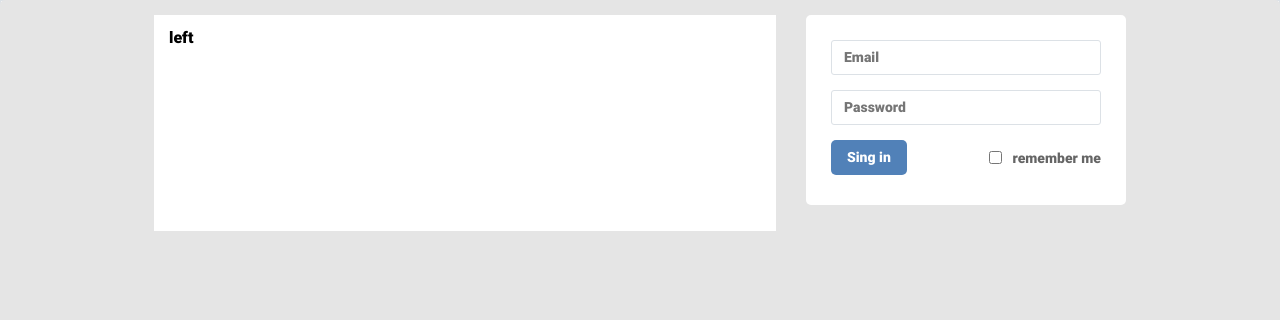
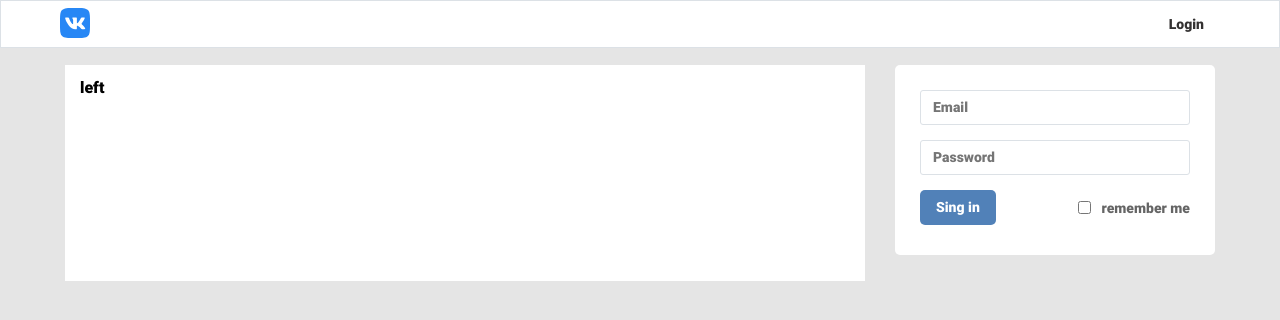
Before and after one commit to Tenebran/social_network, a React (Create React App) app: page /login in a window 1280 px wide. Shown: the top 320 px of the page. Built offline with nearby package versions, Linux system fonts and the light colour scheme; no server answers.

Commit message:
6.2.0 add form-redux

```diff
--- a/package.json
+++ b/package.json
@@ -11,6 +11,7 @@
     "@types/node": "^15.12.2",
     "@types/react": "^17.0.11",
     "@types/react-dom": "^17.0.7",
+    "@types/redux-form": "^8.3.2",
     "@types/uuid": "^8.3.0",
     "axios": "^0.21.1",
     "node-sass": "^4.0.0 || ^5.0.0 || ^6.0.0",
@@ -21,6 +22,7 @@
     "react-redux": "^7.2.4",
     "react-router-dom": "^5.2.0",
     "react-scripts": "4.0.3",
+    "redux-form": "^8.3.7",
     "redux-thunk": "^2.3.0",
     "redux-ts": "^4.3.0",
     "sass": "^1.3.0",
--- a/src/modules/components/Login/Login.scss
+++ b/src/modules/components/Login/Login.scss
@@ -1,13 +1,14 @@
 .login {
-  z-index: 101;
+  z-index: 99;
+  margin: 65px 0 0 0;
   width: 100%;
   border-radius: 5px;
   font-family: 'Roboto-Black';
   font-size: 16px;
   line-height: 25px;
-  padding: 15px;
+
   background-color: #e5e5e5;
-  height: 100vh;
+  height: 94vh;
   width: 100%;
   position: absolute;
   top: 0;
@@ -19,13 +20,13 @@
 
   &__wrapper {
     max-width: 1180px;
-    padding: 0 10px;
     margin: 0 auto;
     display: flex;
+    flex-wrap: wrap;
   }
 
   &__left {
-    width: 622px;
+    width: 800px;
     height: 216px;
     padding: 15px;
     background-color: #fff;
--- a/src/modules/components/Login/Login.tsx
+++ b/src/modules/components/Login/Login.tsx
@@ -1,14 +1,19 @@
 import React from 'react';
 import './Login.scss';
-import LoginForm from './LoginForm/LoginForm';
+import { FormDataType } from './LoginForm/LoginForm';
+import LoginReduxForm from './LoginReduxForm/LoginReduxForm';
 
 export default function Login() {
+  const onSubmit = (formData: FormDataType) => {
+    console.log(formData);
+  };
+
   return (
     <div className="login">
       <div className="login__wrapper">
         <div className="login__left">left</div>
         <div className="login__right">
-          <LoginForm />
+          <LoginReduxForm onSubmit={onSubmit} />
         </div>
       </div>
     </div>
--- a/src/modules/components/Login/LoginForm/LoginForm.tsx
+++ b/src/modules/components/Login/LoginForm/LoginForm.tsx
@@ -1,17 +1,37 @@
 import React from 'react';
+import { Field, InjectedFormProps } from 'redux-form';
 import './LoginForm.scss';
 
-export default function LoginForm() {
+export type FormDataType = {
+  login: string;
+  password: string;
+  rememberMe: boolean;
+};
+
+const LoginForm: React.FC<InjectedFormProps<FormDataType>> = props => {
   return (
-    <form>
-      <input placeholder="Email" className="login__input" />
-      <input placeholder="Password" className="login__input" />
+    <form onSubmit={props.handleSubmit}>
+      <Field placeholder="Email" className="login__input" component={'input'} name={'login'} />
+      <Field
+        placeholder="Password"
+        className="login__input"
+        component={'input'}
+        name={'password'}
+      />
       <div className="login__button_wrapper">
         <button className="login__button">Sing in</button>
         <div className="login__button__chekbox">
-          <input type="checkbox" className="login__checkbox" /> remember me
+          <Field
+            type="checkbox"
+            className="login__checkbox"
+            component={'input'}
+            name={'rememberMe'}
+          />
+          remember me
         </div>
       </div>
     </form>
   );
-}
+};
+
+export default LoginForm;
--- /dev/null
+++ b/src/modules/components/Login/LoginReduxForm/LoginReduxForm.tsx
@@ -0,0 +1,6 @@
+import { reduxForm } from 'redux-form';
+import LoginForm, { FormDataType } from '../LoginForm/LoginForm';
+
+const LoginReduxForm = reduxForm<FormDataType>({ form: 'login' })(LoginForm);
+
+export default LoginReduxForm;
--- a/src/modules/components/Profile/ProfileInfo/ProfileInfo.tsx
+++ b/src/modules/components/Profile/ProfileInfo/ProfileInfo.tsx
@@ -4,7 +4,6 @@
 import './ProfileInfo.scss';
 import ProfileStatus from './ProfileStatus/ProfileStatus';
 import ProfileLokingForJob from './ProfileLokingForJob/ProfileLokingForJob';
-import { preProcessFile } from 'typescript';
 
 type PropsType = {
   profile: ProfileData | undefined;
--- a/src/redux/store/store.tsx
+++ b/src/redux/store/store.tsx
@@ -18,12 +18,14 @@
 } from '../users-reducer';
 import { authReducer, setUserData } from '../auth-reducer';
 import thunkMiddleware from 'redux-thunk';
+import { reducer as formReducer } from 'redux-form';
 
 let reducers = combineReducers({
   profile: profileReducer,
   dialogs: dialogsReducer,
   users: usersReducer,
   auth: authReducer,
+  form: formReducer,
 });
 
 let store = createStore(reducers, applyMiddleware(thunkMiddleware));
```
Also changed, not shown: 1 other file (tests, documents, lock files or other folders).
